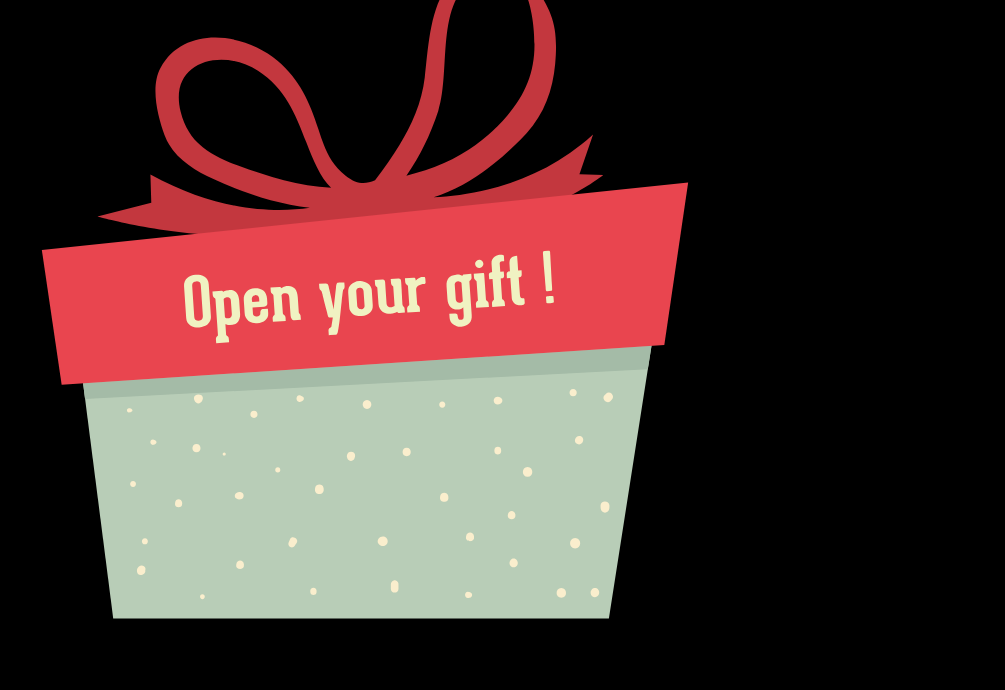
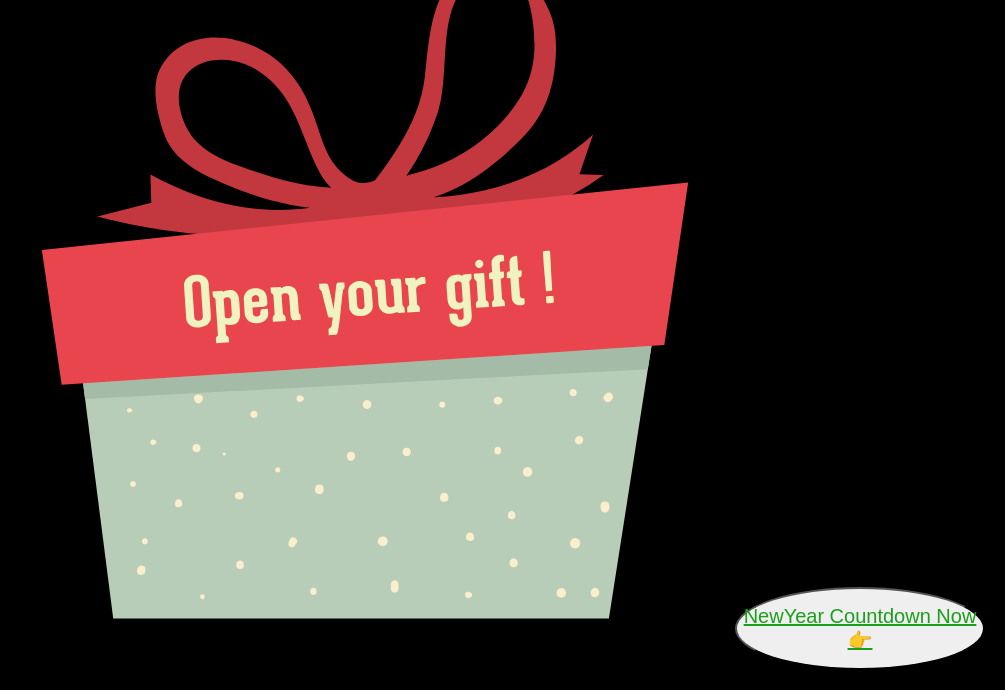
Before and after one commit to JoshFernando/newyearcountdown, a plain HTML site: page index.html in a window 1280 px wide. Shown: the part 110-800 px from the top of the page, without its empty margins (275-1280 px from the left). Drawn offline with nearby package versions, Linux system fonts and the light colour scheme.

Commit message:
mamking font bigger

```diff
--- a/index.html
+++ b/index.html
@@ -1231,10 +1231,10 @@
 </svg>
 
 <div class="credits">
-  <button class="new-year-button">
-    <a href="https://joshfernando.github.io/newyearcount/" class="new-year-link">New Year Countdown Now 👉</a>
+  <button style="border-radius: 50%;"><a href="https://joshfernando.github.io/newyearcount/">NewYear Countdown Now 👉</a>
   </button>
 </div>
+
 <div class="gift">
   <svg viewBox="-20 -50 490 557">
     <g class="box">
--- a/style.css
+++ b/style.css
@@ -13,21 +13,23 @@ body {
 	left: 0;
 	display: none;
   }
-  .credits button {
-	/* Styles for the button itself */
-	padding: 30px 45px; /* Increase padding for a larger button */
-	border: none; /* Remove the default border */
-	background-color: #4CAF50; /* Button color, change as desired */
-	border-radius: 50%; /* Keep it rounded */
-	cursor: pointer; /* Change mouse cursor on hover */
+
+  .credits {
+	position: fixed;
+	bottom: 10px;
+	right: 10px;
+	max-width: 250px;
+	padding: 10px;
+	z-index: 10;
+	text-align: right;
   }
 
-  .credits button a {
-	/* Styles for the link inside the button */
-	text-decoration: none; /* Remove the underline from the link */
-	color: white; /* Text color for the link, change as desired */
-	font-size: 3em; /* Increase font size for larger text */
-	font-weight: bold; /* Optional: make the font bold */
+  a {
+	display: block;
+	padding: 15px 0;
+	color: #1c9f1c;
+	text-decoration: underline;
+	font-size: 20px;
   }
 
   a:hover {
```
